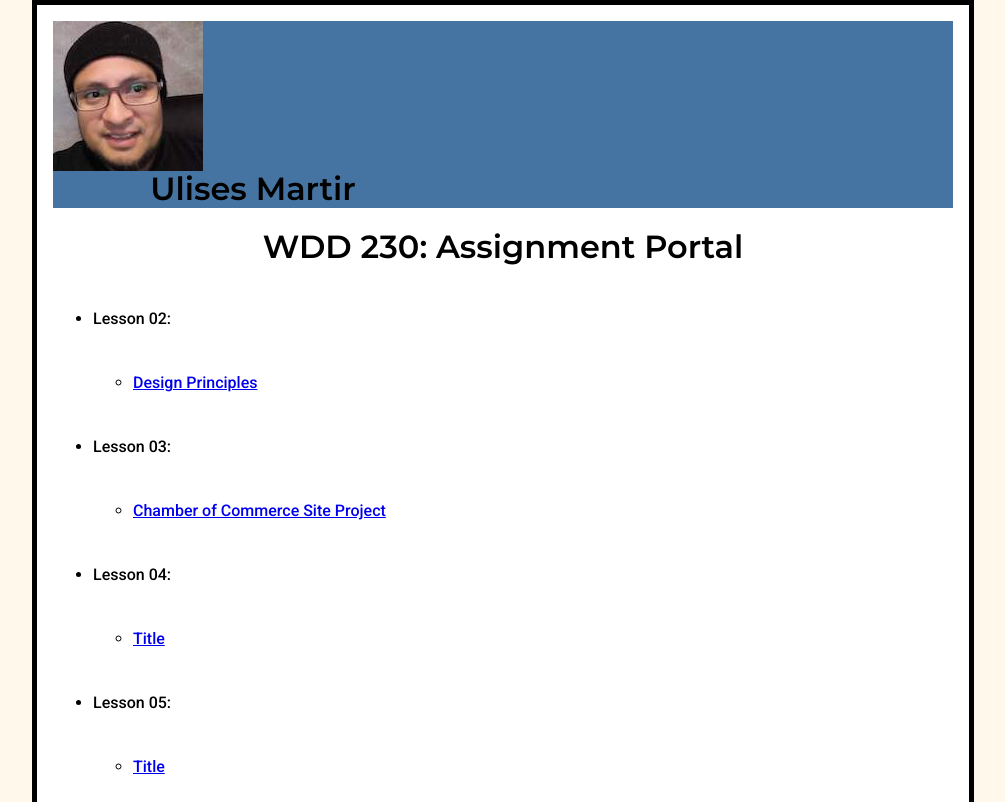
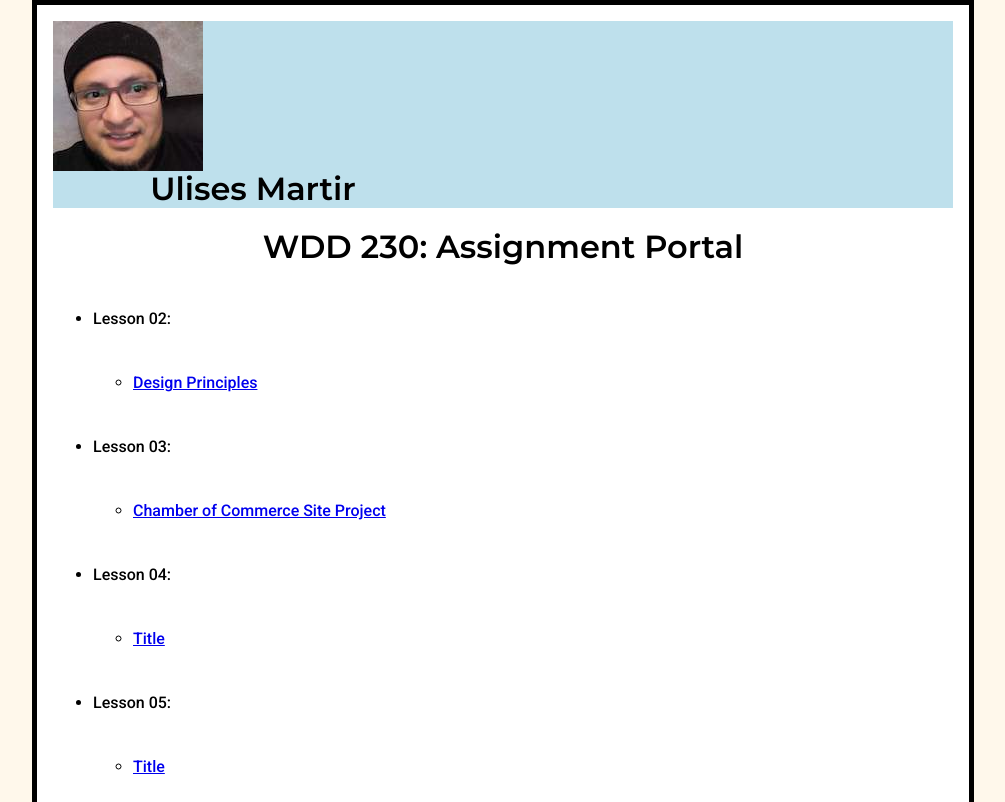
Before and after one commit to ulises-u/wdd230, a plain HTML site: page index.html in a window 1280 px wide. Shown: the top 802 px of the page, without its empty margins (137-1142 px from the left). Drawn offline with Linux system fonts and the light colour scheme; files that its build step writes are made by us from their sources.

Commit message:
color change

```diff
--- a/css/small.css
+++ b/css/small.css
@@ -9,8 +9,8 @@ body {
 }
 
 header {
-    background-color: rgb(70, 116, 162);
-    display: grid;
+    background-color: #bee0ec;
+    display: grid; #bee0ec;
     grid-template-columns: 400px 1fr;
 }
 
@@ -39,7 +39,7 @@ main ul {
 }
 
 footer {
-    background-color:  rgb(70, 116, 162);
+    background-color:  #bee0ec;
     padding: 25px;
     text-align: center;
 }
```
